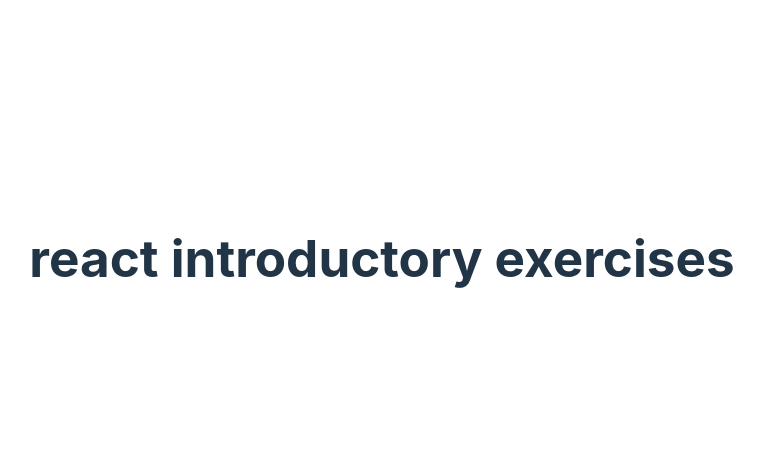
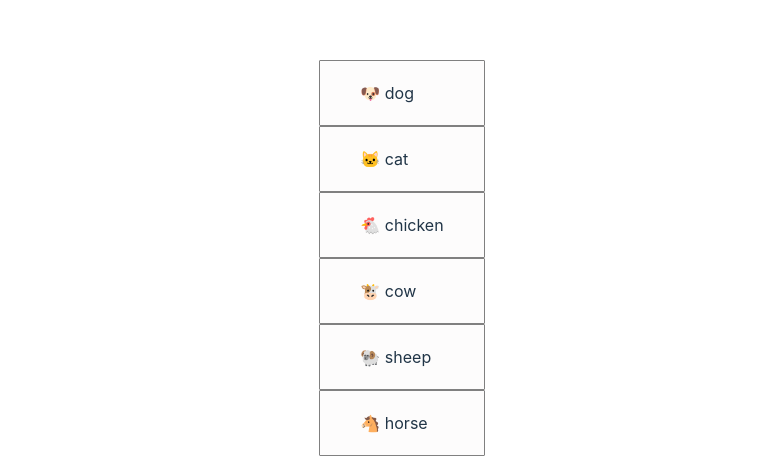
Before and after one commit to Odile078/react-introductory-exercices, a React (Vite) app: page / in a window 1280 px wide. Shown: the part 142-614 px from the top of the page, without its empty margins (258-1022 px from the left). Built offline with nearby package versions, Linux system fonts and the light colour scheme.

Commit message:
feat: add page design

```diff
--- a/src/App.jsx
+++ b/src/App.jsx
@@ -1,9 +1,21 @@
 import "./App.css";
+import ListItem from "./components/ListItem";
 
 function App() {
   return (
     <div className="App">
-      <h1>react introductory exercises</h1>
+      <ul>
+        {[
+          "🐶 dog",
+          "🐱 cat",
+          "🐔 chicken",
+          "🐮 cow",
+          "🐏 sheep",
+          "🐴 horse",
+        ].map((item, index) => (
+          <ListItem key={index}>{item}</ListItem>
+        ))}
+      </ul>
     </div>
   );
 }
--- /dev/null
+++ b/src/components/ListItem.jsx
@@ -0,0 +1,5 @@
+function ListItem({ children }) {
+  return <li>{children}</li>;
+}
+
+export default ListItem;
--- a/src/index.css
+++ b/src/index.css
@@ -54,7 +54,16 @@ button:focus,
 button:focus-visible {
   outline: 4px auto -webkit-focus-ring-color;
 }
-
+ul{
+  list-style: none;
+}
+ul li{
+  text-align: start;
+  padding: 20px 40px;
+  border: 1px solid gray;
+  background: #fdfcfc;
+  border-radius: 1px;
+}
 @media (prefers-color-scheme: light) {
   :root {
     color: #213547;
```
Also changed, not shown: 1 other file (tests, documents, lock files or other folders).
